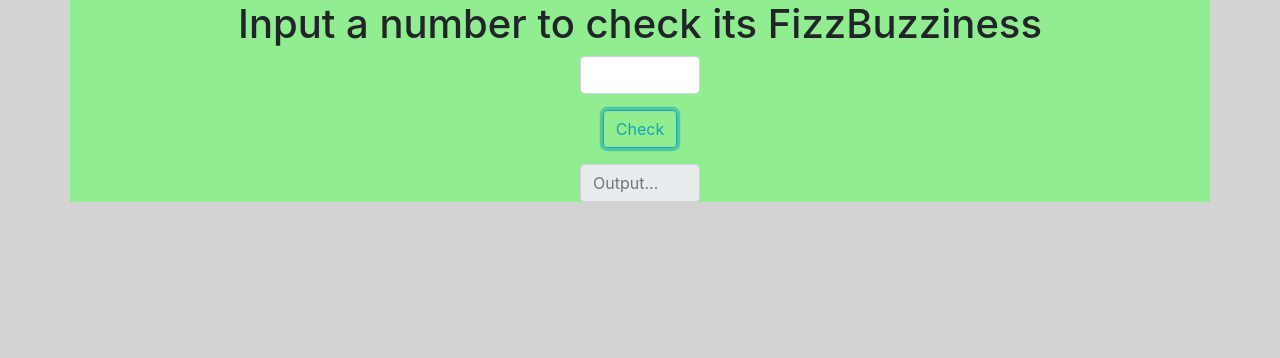
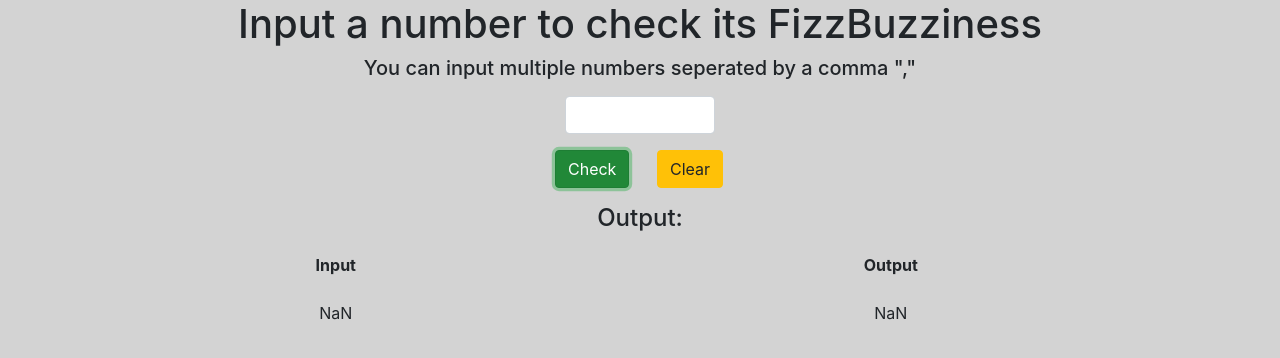
Before and after one commit to nicoitorres/SoarEarthFizzBuzz, an Angular app: page / in a window 1280 px wide. Both pictures are taken after a click on the button "Check". Shown: the top 358 px of the page. Built offline with nearby package versions, Linux system fonts and the light colour scheme.

Commit message:
Display outputs as a table of input vs output
Display a table of user inputs and their respective outputs

```diff
--- a/src/app/components/fizzbuzz-checker/fizzbuzz-checker.component.html
+++ b/src/app/components/fizzbuzz-checker/fizzbuzz-checker.component.html
@@ -1,7 +1,33 @@
-<div class="container main-container mx-auto" style="background-color:lightgreen">
+<div class="container main-container mx-auto">
 
     <h1>Input a number to check its FizzBuzziness</h1>
-    <input type="text" class="form-control" [(ngModel)]="userNumberInput">
-    <button class="my-3 btn btn-outline-info" (click)="fizzbuzzInput()">Check</button>
-    <input type="text" class="form-control" placeholder="Output..." disabled>
+    <h5>You can input multiple numbers seperated by a comma ","</h5>
+    <input type="text" class="my-3 form-control" [(ngModel)]="userNumberInput">
+    <div class="row mx-auto my-3" style="max-width: 200px;">
+        <div class="col-6">
+            <button class="btn btn-success" (click)="fizzbuzzInput()">Check</button>
+
+        </div>
+        <div class="col-6">
+    <button class="btn btn-warning" (click)="clearOutput()">Clear</button>
+
+        </div>
+    </div>
+    <h4>Output:</h4>
+    <table class="table table-borderless">
+        <thead>
+            <tr>
+                <th>Input</th>
+                <th>Output</th>
+            </tr>
+        </thead>
+        <tbody>
+            <tr *ngFor="let row of inputOutputs">
+                <td>{{row.input}}</td>
+                <td>{{row.output}}</td>
+
+            </tr>
+        </tbody>
+    </table>
+    <div [innerHtml]="fizzbuzzOutput" class="output mx-auto"></div>
 </div>
--- a/src/app/components/fizzbuzz-checker/fizzbuzz-checker.component.scss
+++ b/src/app/components/fizzbuzz-checker/fizzbuzz-checker.component.scss
@@ -1,7 +1,10 @@
 .main-container{
     text-align: center;
 }
-.main-container > input{
-    max-width: 120px;
+.main-container > input, textarea{
+    max-width: 150px;
     margin: 0 auto;
 }
+.output{
+    max-width: 150px;
+}
--- a/src/app/components/fizzbuzz-checker/fizzbuzz-checker.component.ts
+++ b/src/app/components/fizzbuzz-checker/fizzbuzz-checker.component.ts
@@ -9,12 +9,31 @@ import { FizzbuzzCheckerService } from 'src/app/services/fizzbuzz-checker.servic
 export class FizzbuzzCheckerComponent implements OnInit {
 
   public userNumberInput: string = "";
+  public fizzbuzzOutput: string = "";
+  public inputOutputs: inputoutput[] = [];
 
   constructor(private fizzCheckerService: FizzbuzzCheckerService) { }
 
   ngOnInit(): void {
   }
+
   fizzbuzzInput() {
-    alert(this.fizzCheckerService.checkInput(parseInt(this.userNumberInput)));
+    let input = parseInt(this.userNumberInput);
+    let output = this.fizzCheckerService.checkInput(input);
+    let inputoutput:inputoutput = {input:input, output:output};
+
+    this.inputOutputs.push(inputoutput);
+  }
+
+  clearOutput() {
+    this.inputOutputs = [];
   }
 }
+export class inputoutput {
+  input: number;
+  output: string;
+  constructor(input: number, output: string) {
+    this.input = input;
+    this.output = output;
+  }
+}
```
